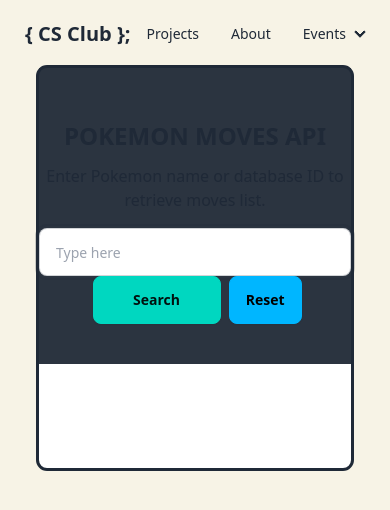
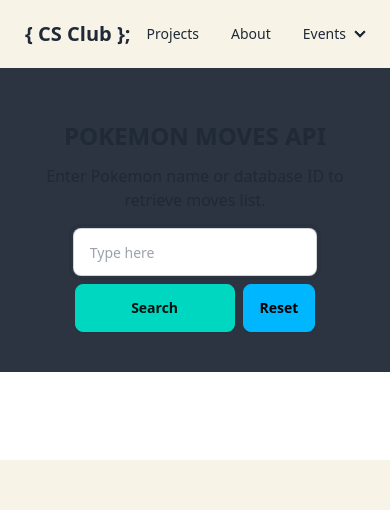
Before and after one commit to ccsf-cs-club/ccsf-cs-club, an Astro site: page /projects/api_playground in a window 390 px wide. Built offline with nearby package versions, Linux system fonts and the light colour scheme; Astro itself is replaced by a stand-in of ours.

Commit message:
Improve mobile layout in API playground

```diff
--- a/src/pages/projects/api_playground.astro
+++ b/src/pages/projects/api_playground.astro
@@ -4,19 +4,22 @@
 <Layout title="Project">
     <body>
     <!-- Demonstrate Hitting a Third-Party API -->
-    <div class="flex flex-col bg-base-100 text-center text-base-content outline rounded-lg w-4/5 mx-auto mb-20">
-        <div class="bg-neutral flex flex-col mx-auto py-10 w-full">
+    <div class="flex flex-col bg-base-100 text-center text-base-content md:outline md:rounded-lg w-full mx-auto min-w-80 md:w-4/5 md:my-12">
+        <div class="bg-neutral flex flex-col mx-auto py-10 px-8 w-full">
             <h2 class="text-2xl font-bold py-3 neutral-content">POKEMON MOVES API</h2>
             <p>Enter Pokemon name or database ID to retrieve moves list.</p>
-            <div class="pt-4 space-x-1">
-                <input type="text" id="searchText" placeholder="Type here" class="input input-bordered input-md w-full max-w-xs text-neutral-content" />
-                <button id="searchButton" class='btn btn-accent w-32'
-                onclick="makeAPICall()">Search</button>
-                <button class="btn btn-info"
-                onclick="clearResult()">Reset</button>
+            <div class="pt-4 flex justify-center flex-wrap min-w-60 w-3/4 mx-auto">
+                <input type="text" id="searchText" placeholder="Type here" class="input input-bordered input-md w-full mb-2 min-w-60 max-w-xs text-neutral-content" />
+                <div class="flex space-x-2 px-4">
+                    <button id="searchButton" class='btn btn-accent w-40'
+                    onclick="makeAPICall()">Search</button>
+                    <button class="btn btn-info"
+                    onclick="clearResult()">Reset</button>
+                </div>
             </div>
         </div>
-        <div class="result bg-base-100 px-2 pb-20">
+        <div class="result bg-base-100 px-2 py-8">
+            <img id="pokemonSprite" src="" width="384" height="384" class="mx-auto hidden outline-double rounded-lg">
             <p id="displayResult" class="text-2xl font-bold my-6"/>
             <ul id="moveList" class="grid grid-cols-3 gap-x-2"/>
         </div>
@@ -40,8 +43,15 @@
             const result = await fetch(URL)
 
             result.json().then(data=>{
-                // console.log(data)
-                if(data.name!= undefined){
+                console.log(data)
+                const resultSprite = document.getElementById("pokemonSprite");
+                if (data.sprites.front_default != undefined) {
+                    let spriteElement = document.getElementById("pokemonSprite");
+                    spriteElement.src = data.sprites.front_default;
+                    spriteElement.alt = data.name;
+                    spriteElement.classList.remove("hidden")
+                }
+                if (data.name != undefined) {
                     const properName = data.name[0].toUpperCase() + data.name.slice(1)
                     document.getElementById("displayResult").innerHTML =
                     `${properName} Moves List:`
@@ -58,6 +68,7 @@
             clearResult()
         }
         function clearResult() {
+            document.getElementById("pokemonSprite").classList.add("hidden");
             document.getElementById("displayResult").innerHTML = '';
             document.getElementById("searchText").value = ''
             document.getElementById("moveList").innerHTML = ''
```
